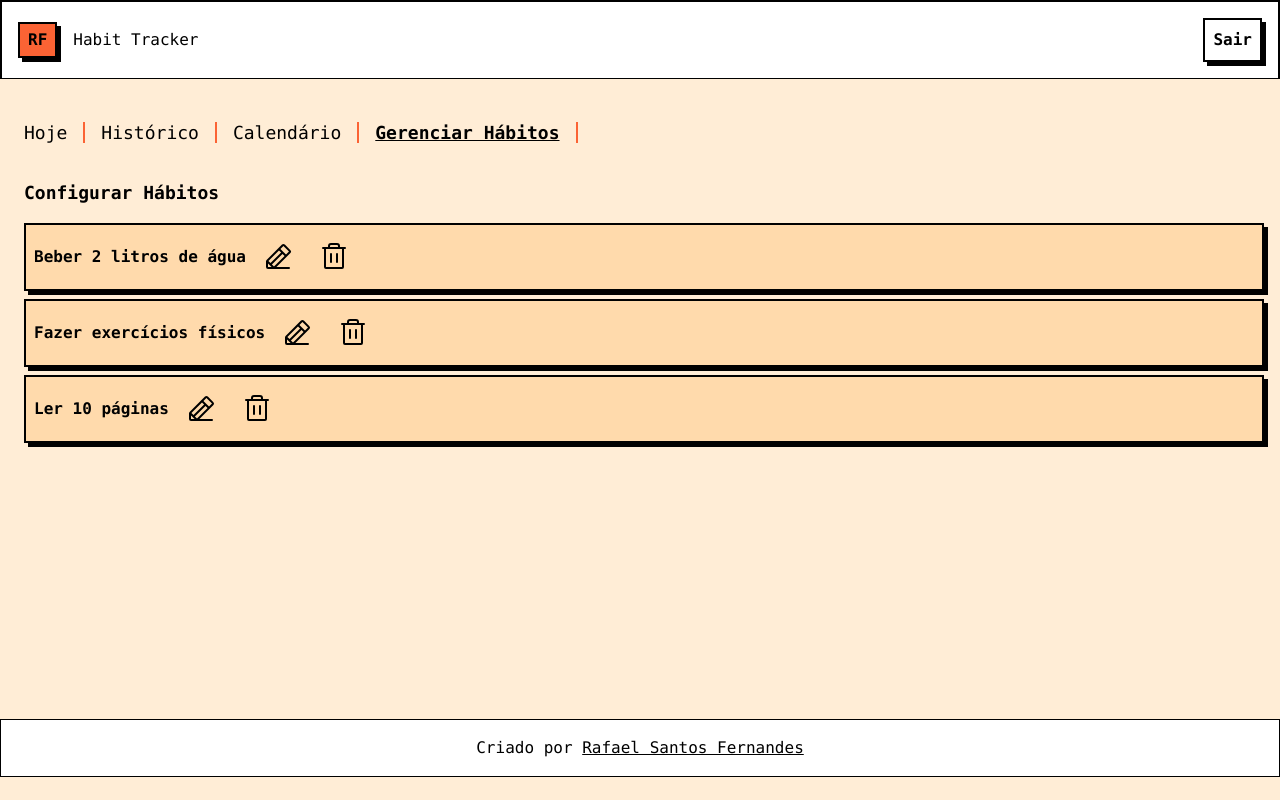
After one commit to RafaelJP13/habits-tracker, a Laravel app: page /dashboard/habits/configurar in a window 1280 px wide. The commit adds this page. Run offline with Laravel 12, Linux system fonts and the light colour scheme; a user stored in the database is signed in; data comes from the database, SQL or seed files in the repository; style sheets or scripts are compiled from the project's sources.

Commit message:
feat: add settings view for managing habits and update layout with navbar

```diff
--- a/app/Http/Controllers/HabitController.php
+++ b/app/Http/Controllers/HabitController.php
@@ -7,7 +7,7 @@ use Illuminate\View\View;
 use App\Http\Requests\HabitRequest;
 use App\Models\Habit;
 use App\Models\HabitLog;
-use App\Illuminate\Support\Facades\Auth;
+use Illuminate\Support\Facades\Auth;
 use Carbon\Carbon;
 
 class HabitController extends Controller
@@ -93,5 +93,42 @@ class HabitController extends Controller
 
     }
 
+    public function settings(): View
+    {
 
+        $habits = Auth::user()->habits;
+        return view('habits.settings', compact('habits'));
+
+    }
+
+    // public function toggle(Habit $habit){
+
+    //     if($habit->user_id !== Auth::user()->id){
+    //         abort(403, 'Sem permissão!');
+    //     }
+
+    //     $today = Carbon::today()->toDateString();
+
+    //     $log = HabitLog::query()
+    //         ->where('habit_id', $habit->id)
+    //         ->where('completed_at', $today)
+    //         ->first();
+
+    //     if($log){
+    //         $log->delete();
+    //         $message = "Hábito desmarcado.";
+
+    //     }else{
+    //         HabitLog::create([
+    //             'habit_id' => $habit->id,
+    //             'completed_at' => $today
+    //         ]);
+
+    //         $message = "Hábito concluído.";
+    //     }
+
+    //     return redirect()
+    //         ->route('habits.index')
+    //         ->with('success', $message);
+    // }
 }
--- a/resources/views/components/header.blade.php
+++ b/resources/views/components/header.blade.php
@@ -1,9 +1,13 @@
 <header class="bg-white border-b border-2 flex items-center justify-between p-4">
     {{-- LOGO --}}
-    <a href="{{ route("habits.index") }}" class="habit-btn habit-shadow px-2 py-1 bg-habit-orange">
-        RF
-    </a>
-
+    <div class="flex items-center gap-4">
+        <a href="{{ route("habits.index") }}" class="habit-btn habit-shadow px-2 py-1 bg-habit-orange">
+            RF
+        </a>
+        <p>
+            Habit Tracker
+        </p>
+    </div>
     {{-- GITHUB --}}
     <div>
 
--- a/resources/views/components/layout.blade.php
+++ b/resources/views/components/layout.blade.php
@@ -2,12 +2,16 @@
 
 <html>
     <head>
-    <meta charset="UTF-8">
-    <meta name="viewport" content="width=device-width, initial-scale=1">
+        <meta charset="UTF-8">
+        <meta name="viewport" content="width=device-width, initial-scale=1">
         <title>{{ config('app.name') }}</title>
+        <link rel="preconnect" href="https://fonts.googleapis.com">
+        <link rel="preconnect" href="https://fonts.gstatic.com" crossorigin>
+        <link href="https://fonts.googleapis.com/css2?family=IBM+Plex+Mono:ital,wght@0,100;0,200;0,300;0,400;0,500;0,600;0,700;1,100;1,200;1,300;1,400;1,500;1,600;1,700&family=Sen:wght@400..800&display=swap" rel="stylesheet">
+        @vite('resources/css/app.css')
     </head>
-    @vite('resources/css/app.css')
-<body class="bg-[#FFEDD6] min-h-screen">
+
+<body class="bg-[#FFEDD6] min-h-screen font-mono">
     {{-- HEADER --}}
     <!-- Esse HEADER aparece como comentário -->
     <x-header/>
--- /dev/null
+++ b/resources/views/components/navbar.blade.php
@@ -0,0 +1,26 @@
+<div>
+    <nav>
+        <ul class="flex gap-4 items-center">
+            <li>
+                <a href="{{ route('habits.index') }}" class=" {{Route::is('habits.index') ? 'font-bold underline' : ''}} text-lg border-r-2 border-habit-orange pr-4 hover:underline">
+                    Hoje
+                </a>
+            </li>
+            <li>
+                <a href="{{ route('habits.index') }}" class=" text-lg border-r-2 border-habit-orange pr-4 hover:underline">
+                    Histórico
+                </a>
+            </li>
+            <li>
+                <a href="{{ route('habits.index') }}" class=" text-lg border-r-2 border-habit-orange pr-4 hover:underline">
+                    Calendário
+                </a>
+            </li>
+            <li>
+                <a href="{{ route('habits.settings') }}" class="{{Route::is('habits.settings') ? 'font-bold underline' : ''}} text-lg border-r-2 border-habit-orange pr-4 hover:underline">
+                    Gerenciar Hábitos
+                </a>
+            </li>
+        </ul>
+    </nav>
+</div>
--- /dev/null
+++ b/resources/views/habits/settings.blade.php
@@ -0,0 +1,48 @@
+<x-layout>
+
+    <main class="py-10 ml-2 min-h-[calc(100vh-160px)] px-4">
+
+        <x-navbar />
+
+        @session('success')
+            <p class="bg-green-100 border border-green-100 block mt-4 max-w-[200px] ml-2 mt-8">
+                {{session('success')}}
+            </p>
+        @endsession
+
+        <div>
+            <h2 class="text-lg mt-8 mb-4 font-bold">
+               Configurar Hábitos
+            </h2>
+
+            <ul class="flex flex-col gap-2">
+                @forelse($habits as $item)
+                <li class="habit-shadow p-2 bg-[#FFDAAC]">
+                    <div class="flex gap-2 items-center">
+                        <p class="font-bold text-LG">
+                            {{ $item->name }}
+                        </p>
+                        <a class=" p-2 cursor-pointer" href="{{ route('habits.edit', $item->id) }}">
+                            <x-icons.pencil/>
+                        </a>
+                        <form action="{{ route('habits.destroy', $item) }}" method="POST">
+                            @csrf
+                            @method('DELETE')
+                            <button type="submit" class=" text-white p-2 cursor-pointer">
+                                <x-icons.trash />
+                            </button>
+                        </form>
+                    </div>
+                </li>
+                @empty
+                <p>
+                    Nenhum hábito cadastrado ainda.
+                </p>
+                <a href="/habito/cadastrar" class="bg-white p-2 border-2">
+                    Cadastre-se um novo hábito
+                </a>
+                @endforelse
+            </ul>
+    </main>
+
+</x-layout>
--- a/routes/web.php
+++ b/routes/web.php
@@ -16,5 +16,6 @@ Route::middleware('auth')->group(function(){
 
     Route::post('/logout', [LoginController::class, 'logout'])->name('auth.logout');
     Route::resource('dashboard/habits', HabitController::class)->except('show');
+    Route::get('dashboard/habits/configurar', [HabitController::class, 'settings'])->name('habits.settings');
     // Route::post('dashboard/habits/{habit}/toggle', HabitController::class, 'toggle')->name('habits.toggle');
 });
```
Also changed, not shown: resources/views/dashboard.blade.php (+20 -26 lines).
